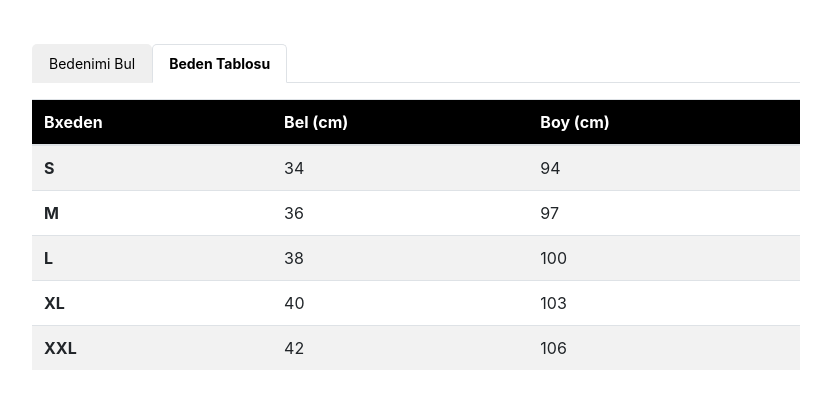
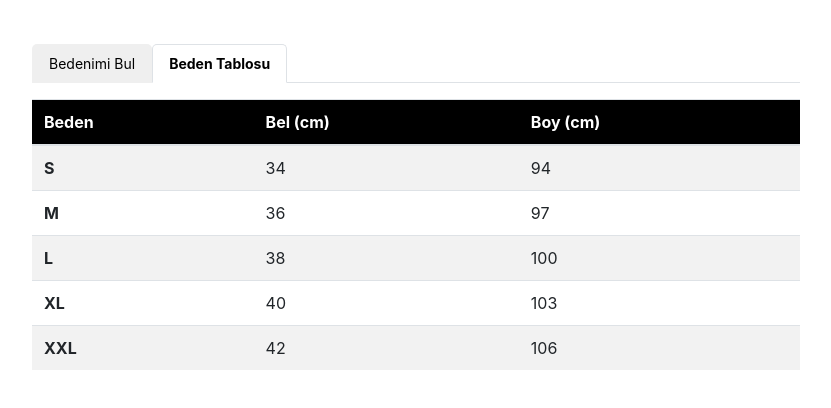
Before and after one commit to mukreminc/jogger, a plain HTML site: page index.html in a window 1280 px wide. Both pictures are taken after a click on the tab "Beden Tablosu". Shown: the whole page, without its empty margins (224-1055 px from the left). Drawn offline with nearby package versions, Linux system fonts and the light colour scheme.

Commit message:
Update index.html

```diff
--- a/index.html
+++ b/index.html
@@ -291,7 +291,7 @@
 <table class="table table-striped mt-3 mb-3">
 	<thead>
 		<tr>
-			<th scope="col">Bxeden</th>
+			<th scope="col">Beden</th>
 			<th scope="col">Bel (cm)</th>
 			<th scope="col">Boy (cm)</th>
 		</tr>
```
